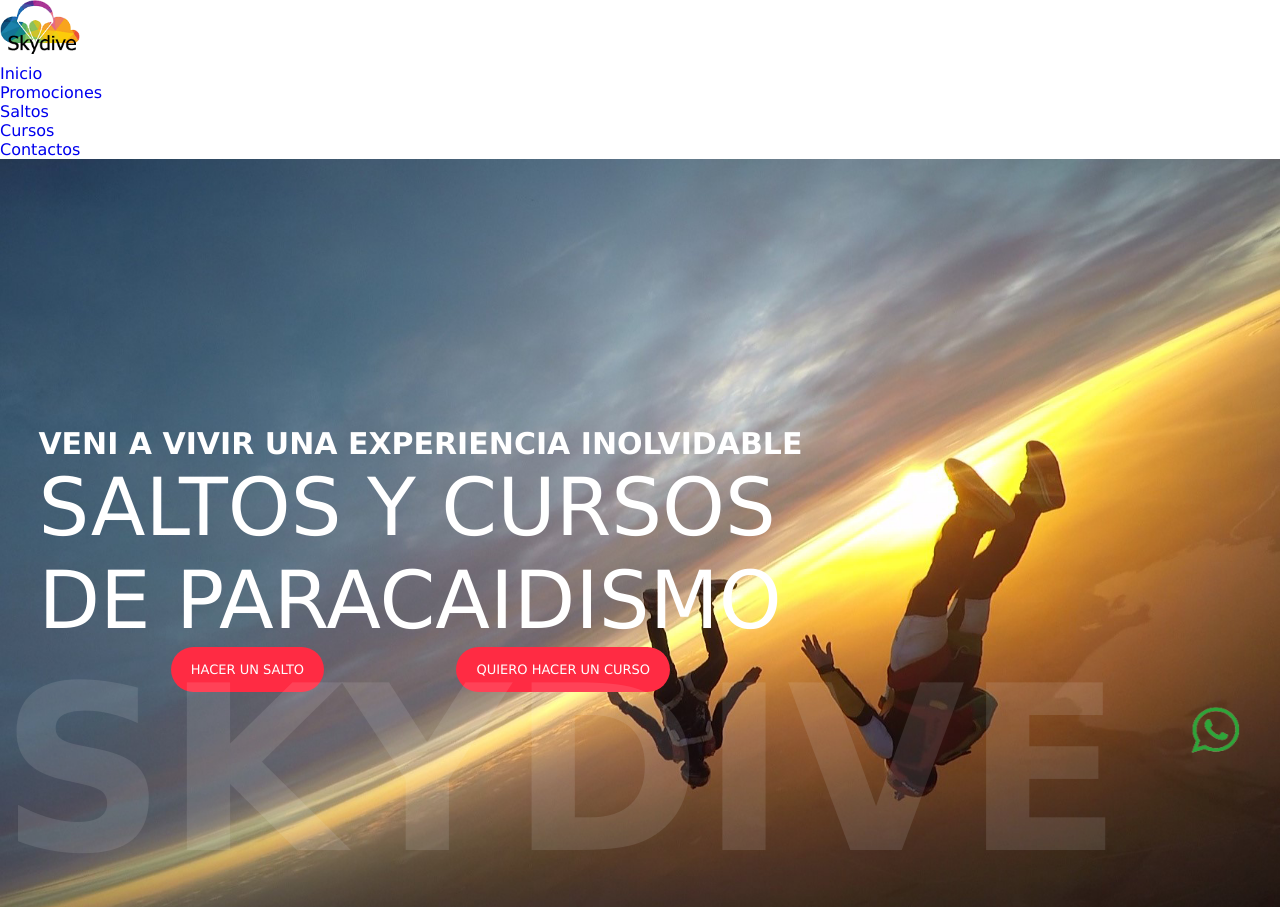
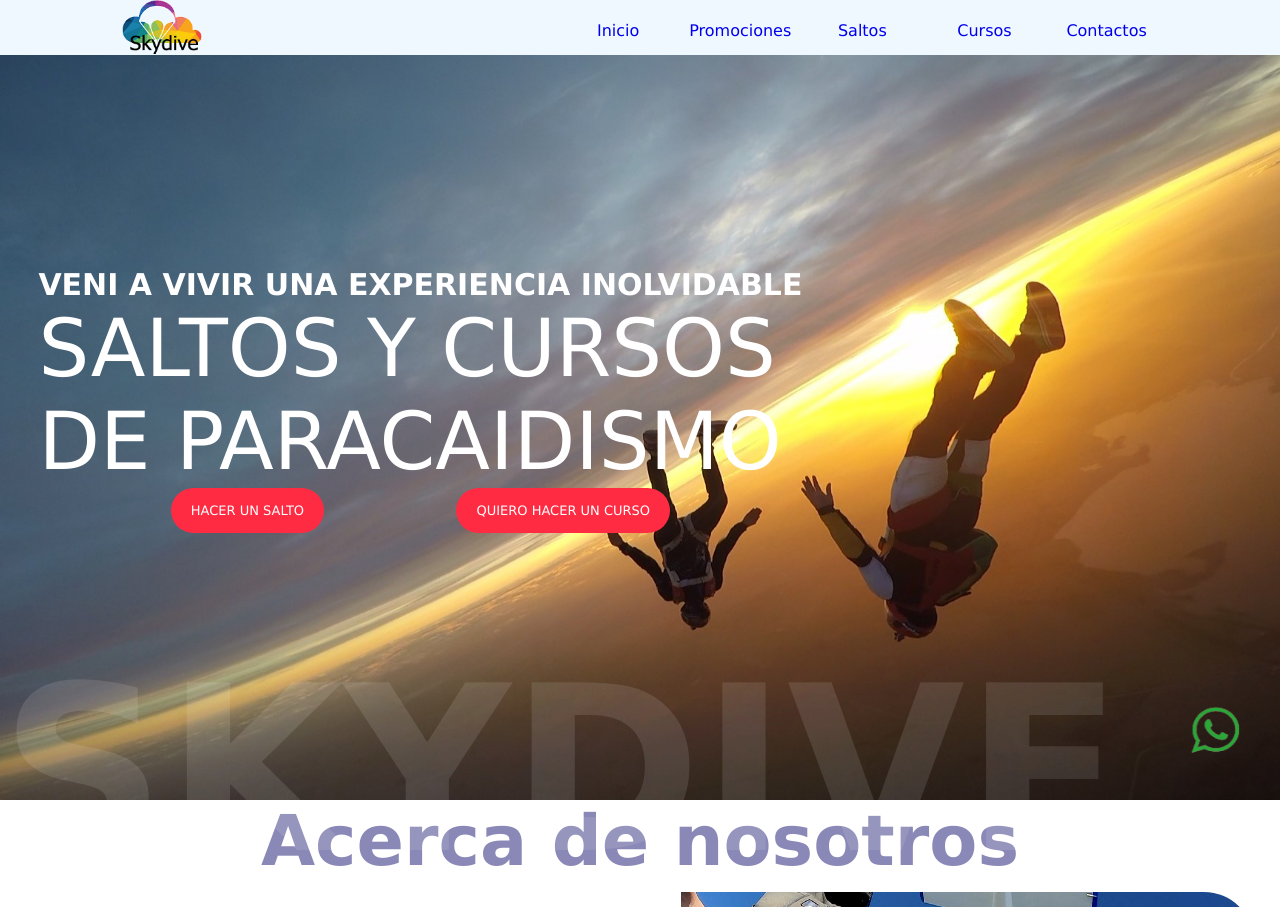
Before and after one commit to Evepe/preentrega_dos_pereyra, a plain HTML site: page index.html in a window 1280 px wide. Shown: the top 907 px of the page. Drawn offline with Linux system fonts and the light colour scheme.

Commit message:
correccion menu

```diff
--- a/CSS/styles.css
+++ b/CSS/styles.css
@@ -4,9 +4,11 @@
     padding: 0;
 }
 
+
 html {
     font-family: 'Lucida Sans', 'Lucida Sans Regular', 'Lucida Grande', 'Lucida Sans Unicode', Geneva, Verdana, sans-serif;
 }
+
 
 ul,
 li {
@@ -21,9 +23,42 @@ a {
     position: fixed;
     bottom: 40px;
     right: 40px;
-    z-index: 1;
 }
 
+/* Estilos menu navegacion */
+.main_header {
+    display: grid;
+    width: 100vw;
+    height: 55px;
+    position: fixed;
+    grid-template-columns: 200px auto;
+    justify-content: space-around;
+    align-items: center;
+    background-color: rgb(240, 248, 255);
+}
+
+.main_header_nav {
+    display: grid;
+    grid-template-columns: repeat(5, 1fr);
+    justify-content: end;
+    gap: 0 20px;
+    text-align: center;
+}
+
+.main_header_nav a {
+    /* outline: 1px solid rgb(0, 0, 0); */
+    font-size: 1rem;
+    font-weight: 500;
+}
+
+.main_header_nav a:hover {
+    background-color: black;
+    border-radius: 15px;
+    color: white;
+    padding: 5px 5px;
+}
+
+/* Inicio estilos index */
 .main_principal_parallax {
     background-image: url(../Imagenes/imagenContPrinc.png);
     height: 100vh;
@@ -104,14 +139,14 @@ a {
 
 
 
-.nosotros_wrapper_escuela{
+.nosotros_wrapper_escuela {
     display: grid;
     grid-template-columns: 1fr 1fr;
     grid-template-rows: 0.5fr 1fr;
     justify-content: space-around;
     align-items: center;
     justify-items: center;
-    gap:20px;
+    gap: 20px;
     margin: 10px 10px 10px 40px;
 
 }
@@ -134,23 +169,24 @@ a {
     height: 470px;
     border-bottom-left-radius: 50px;
     border-top-right-radius: 50px;
-    grid-column-start: 2 ;
-    grid-column-end:3;
+    grid-column-start: 2;
+    grid-column-end: 3;
     grid-row-start: 1;
-    grid-row-end:3;
+    grid-row-end: 3;
 
 }
 
-.nosotros_wrapper_instalaciones{
+.nosotros_wrapper_instalaciones {
     display: grid;
     grid-template-columns: 1fr 1fr;
     grid-template-rows: 0.5fr 1fr;
     justify-content: space-around;
     align-items: center;
     justify-items: center;
-    gap:20px;
+    gap: 20px;
     margin: 10px 10px 10px 40px;
 }
+
 .nosotros_subtitle_instalaciones {
     font-size: 40px;
     font-weight: 300;
@@ -169,21 +205,22 @@ a {
     height: 470px;
     border-bottom-right-radius: 50px;
     border-top-left-radius: 50px;
-    grid-column-start: 1 ;
-    grid-column-end:2;
+    grid-column-start: 1;
+    grid-column-end: 2;
     grid-row-start: 1;
-    grid-row-end:3;
+    grid-row-end: 3;
 }
 
 /* Inicio estilo seccion saltos */
-.salto{
-    display:grid;
+.salto {
+    display: grid;
     grid-template-areas:
         "encabezado encabezado encabezado"
         ". cont ."
         "buttom . .";
     gap: 15px;
 }
+
 .salto_parallax {
     background-image: url(../imagenes/saltosparallax.jpg);
     height: 400px;
@@ -203,9 +240,9 @@ a {
 
     color: rgba(21, 16, 111, 0.499);
     grid-column-start: 2;
-    grid-column-end:3;
-    grid-row-start:2;
-    grid-row-end:4;
+    grid-column-end: 3;
+    grid-row-start: 2;
+    grid-row-end: 4;
 }
 
 .salto_wrapper_paragraph {
@@ -213,12 +250,12 @@ a {
     font-weight: 100;
     font-size: 1rem;
     padding: 47px 60px;
-    grid-area:cont;
+    grid-area: cont;
 }
 
 .salto_wrapper_cta {
     text-decoration: none;
-    grid-area:buttom;
+    grid-area: buttom;
 }
 
 .salto_wrapper_cta a {
@@ -245,7 +282,7 @@ a {
 /* inicia estilo seccion curso */
 
 
-.curso{
+.curso {
     display: grid;
     grid-template-areas:
         "presentacion presentacion presentacion"
@@ -253,6 +290,7 @@ a {
         "boton . .";
     gap: 15px;
 }
+
 .curso_parallax {
     background-image: url(../imagenes/saltosseccion.jpeg);
     height: 400px;
@@ -271,9 +309,9 @@ a {
     font-size: 6em;
     color: rgba(255, 255, 255, 0.541);
     grid-column-start: 2;
-    grid-column-end:3;
-    grid-row-start:2;
-    grid-row-end:4;
+    grid-column-end: 3;
+    grid-row-start: 2;
+    grid-row-end: 4;
 }
 
 .curso_wrapper {
@@ -281,7 +319,7 @@ a {
     text-align: 20px;
     font-weight: 100;
     padding: 47px 60px;
-    grid-area:articulo;
+    grid-area: articulo;
 }
 
 
@@ -313,7 +351,7 @@ a {
 
 
 .videos {
-   display:flex;
+    display: flex;
     flex-direction: row;
     flex-wrap: wrap;
     justify-content: space-around;
@@ -326,39 +364,37 @@ a {
     color: rgba(21, 16, 111, 0.499);
 }
 
-.video_wrapper{
+.video_wrapper {
     display: flex;
     flex-direction: row;
     justify-content: space-around;
     flex-wrap: wrap;
     padding: 0 10% 0 10%;
-     gap:15px;
+    gap: 15px;
 }
 
 
 /* Inicio estilo footer */
-
 .footer {
     display: grid;
     grid-template-areas:
-    ". logo ."
-    "contact logo redes"
-    ". logo .";
+        ". marca ."
+        "datos marca redes"
+        ". marca .";
     justify-content: space-around;
-    padding-top: 20px;
 }
 
 .footer_contact {
-    grid-area: contact;
+    grid-area: datos;
 }
 
 
 .footer_redes {
-    grid-area:redes;
+    grid-area: redes;
 }
 
-.logo{
-    grid-area: logo;
+.marca {
+    grid-area: marca;
 }
 
 .footer_face {
@@ -371,6 +407,6 @@ a {
 
 .footer_face {
     margin-left: 10px;
-}
 
+    /
     /* fin estilo index */
--- a/index.html
+++ b/index.html
@@ -182,7 +182,7 @@
                     title="YouTube video player" frameborder="0"
                     allow="accelerometer; autoplay; clipboard-write; encrypted-media; gyroscope; picture-in-picture"
                     allowfullscreen></iframe>
-                    <iframe width="350" height="200" src="https://www.youtube.com/embed/q2SXPhtlFOs"
+                <iframe width="350" height="200" src="https://www.youtube.com/embed/q2SXPhtlFOs"
                     title="YouTube video player" frameborder="0"
                     allow="accelerometer; autoplay; clipboard-write; encrypted-media; gyroscope; picture-in-picture"
                     allowfullscreen></iframe>
@@ -194,7 +194,7 @@
                     title="YouTube video player" frameborder="0"
                     allow="accelerometer; autoplay; clipboard-write; encrypted-media; gyroscope; picture-in-picture"
                     allowfullscreen></iframe>
-                </div>
+            </div>
 
         </section>
     </main>
@@ -204,8 +204,8 @@
             <p>Mail:aaaaaa@gmail.com</p>
             <p>Ruta N° 3, Las Flores, Prov. Bs. As</p>
         </div>
-        <div class="logo">
-            <img src="/Imagenes/logoblack.png" alt="">
+        <div class="marca">
+            <img src="/Imagenes/logoblack.png" alt="skydive">
         </div>
         <div class="footer_redes">
             <a href="https://instagram.com">
@@ -222,7 +222,6 @@
             </a>
         </div>
     </footer>
--->
 </body>
 
 </html>
```
Lines whose indentation alone changed are shown as unchanged.
